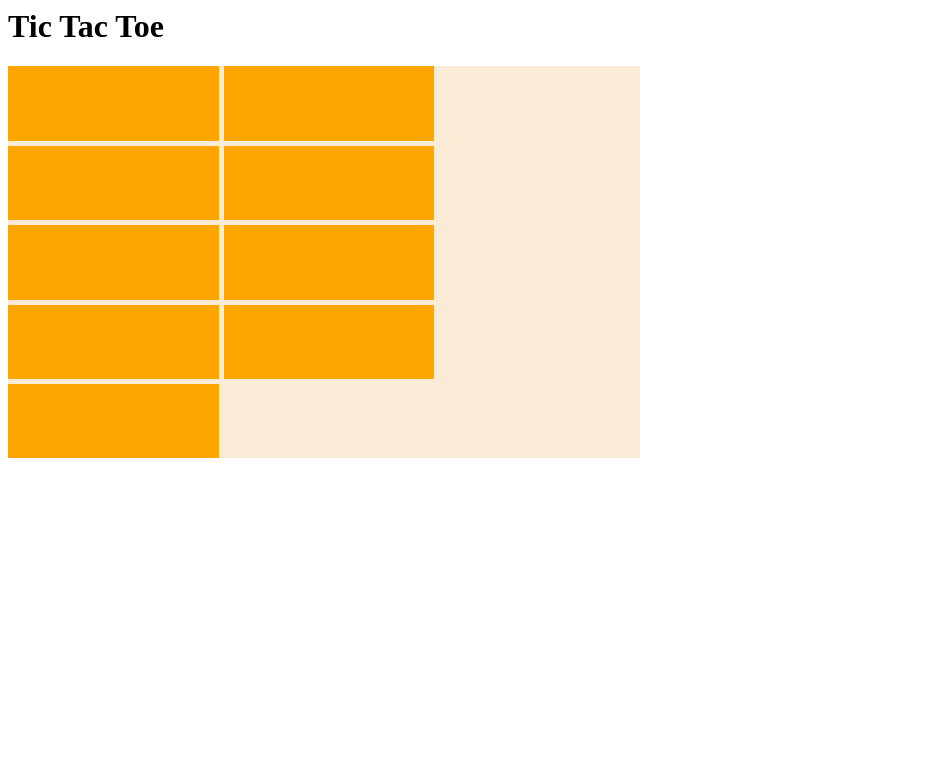
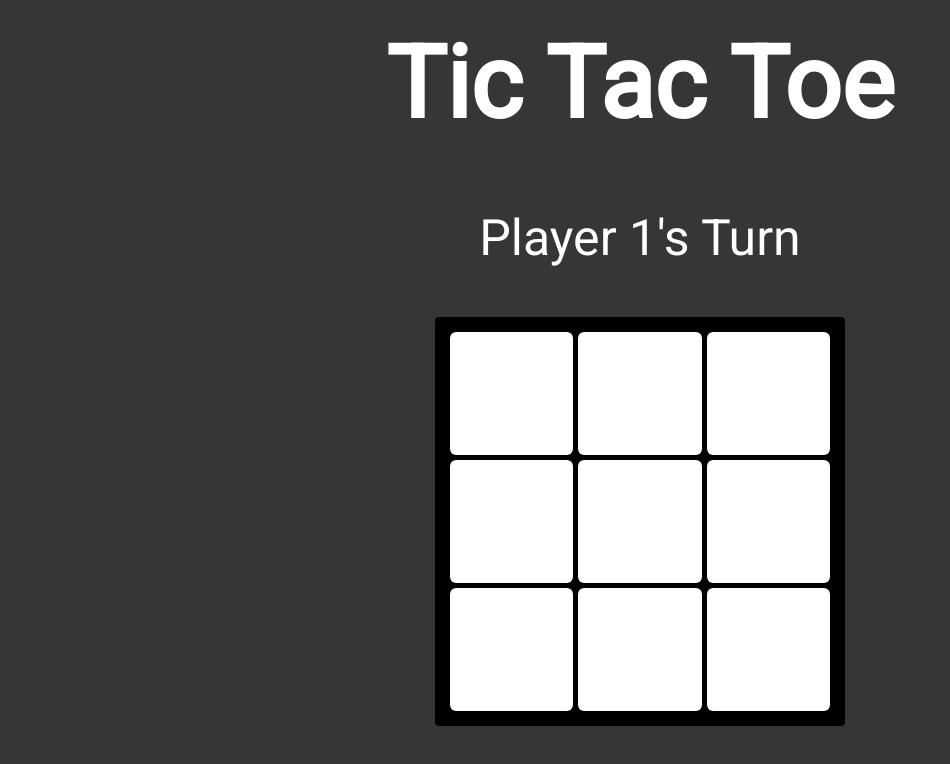
Before and after one commit to SheriNawaz/odin-ttt, a plain HTML site: page index.html in a window 1280 px wide. Shown: the whole page, without its empty margins (0-950 px from the left). Drawn offline with Linux system fonts and the light colour scheme.

Commit message:
Created UI

```diff
--- a/index.html
+++ b/index.html
@@ -4,10 +4,13 @@
     <meta name="viewport" content="width=device-width, initial-scale=1.0">
     <title>Tic Tac Toe</title>
     <link rel="stylesheet" href="style.css">
+    <link href='http://fonts.googleapis.com/css?family=Roboto' rel='stylesheet' type='text/css'>
 </head>
 <body>
-    <h1>Tic Tac Toe</h1>
-    <script src="script.js"></script>
+    <h1 id="header">Tic Tac Toe</h1>
+
+    <p id="turn">Player 1's Turn</p>
+
     <div id="grid">
         <div class="cell" id="1"></div>
         <div class="cell" id="2"></div>
@@ -19,5 +22,7 @@
         <div class="cell" id="8"></div>
         <div class="cell" id="9"></div>
     </div>
+
+    <script src="script.js"></script>
 </body>
 </html>
--- a/style.css
+++ b/style.css
@@ -1,14 +1,42 @@
+body{
+    background-color: rgb(54, 54, 54);
+    font-family: 'Roboto', sans-serif;
+}
+
+#header {
+    text-align: center;
+    font-size: 100px;
+    margin-top: 25px;
+    color: white;
+}
+
+#turn {
+    text-align: center;
+    font-size: 50px;
+    margin-top: 25px;
+    color: white;
+}
+
 #grid {
-    display:grid;
-    grid-template-columns: repeat(auto-fit, 33.3333333%);
+    display: grid;
+    grid-template-columns: repeat(3, 1fr);
+    grid-template-rows: repeat(3, 1fr);
     gap: 5px;
-    background-color: antiquewhite;
-    width: 50%;
-    height: 50%;
+    background-color: black;
+    border-radius: 1%;
+    width: 30%;
+    margin: 0 auto;
+    padding: 15px;
 }
 .cell {
     display: flex;
     justify-content: center;
     align-items: center;
-    background-color: orange;
+    background-color: rgb(255, 255, 255);
+    font-size: 2rem;
+    width: 100%;
+    height: 100%;
+    aspect-ratio: 1 / 1;
+    cursor: pointer;
+    border-radius: 5%;
 }
```
